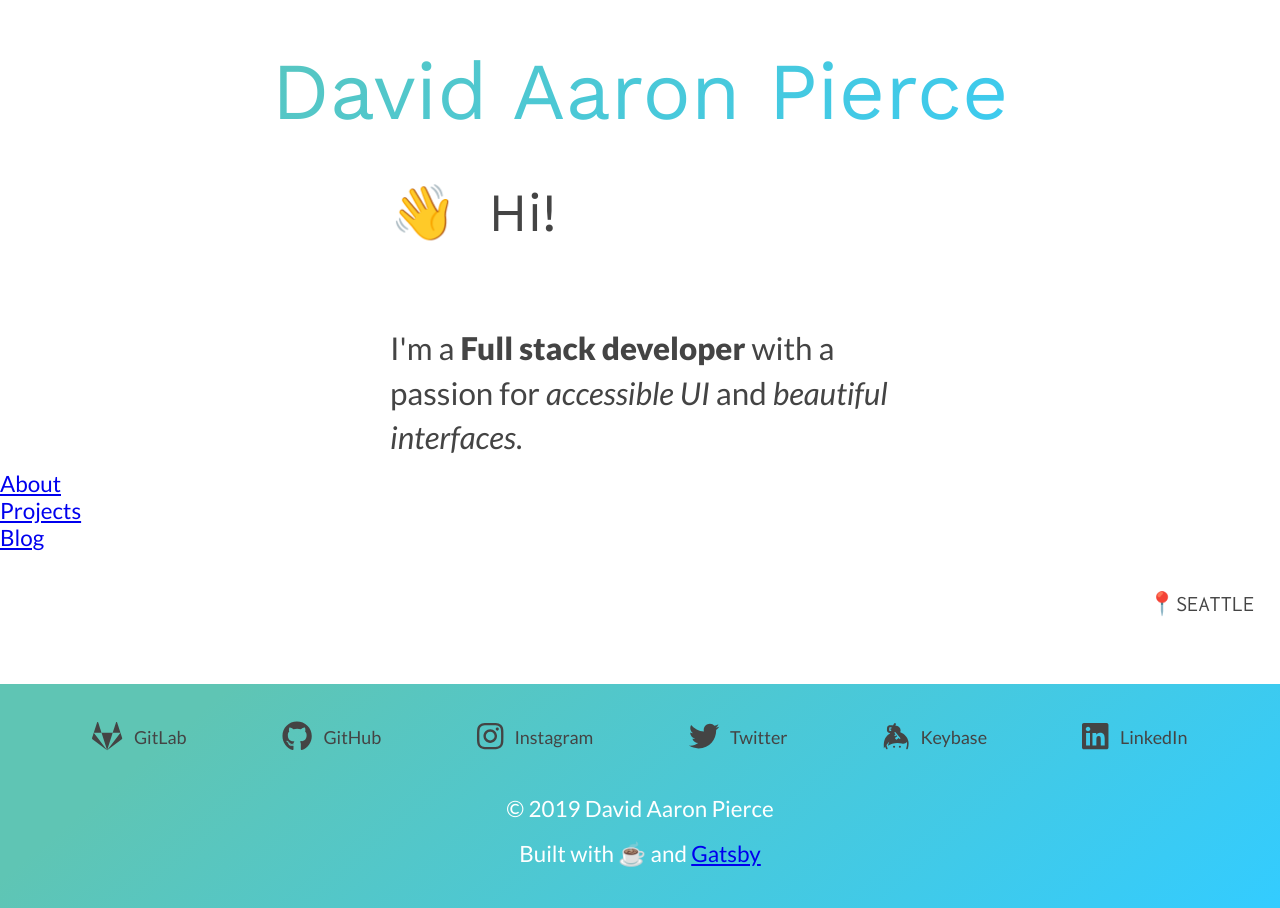
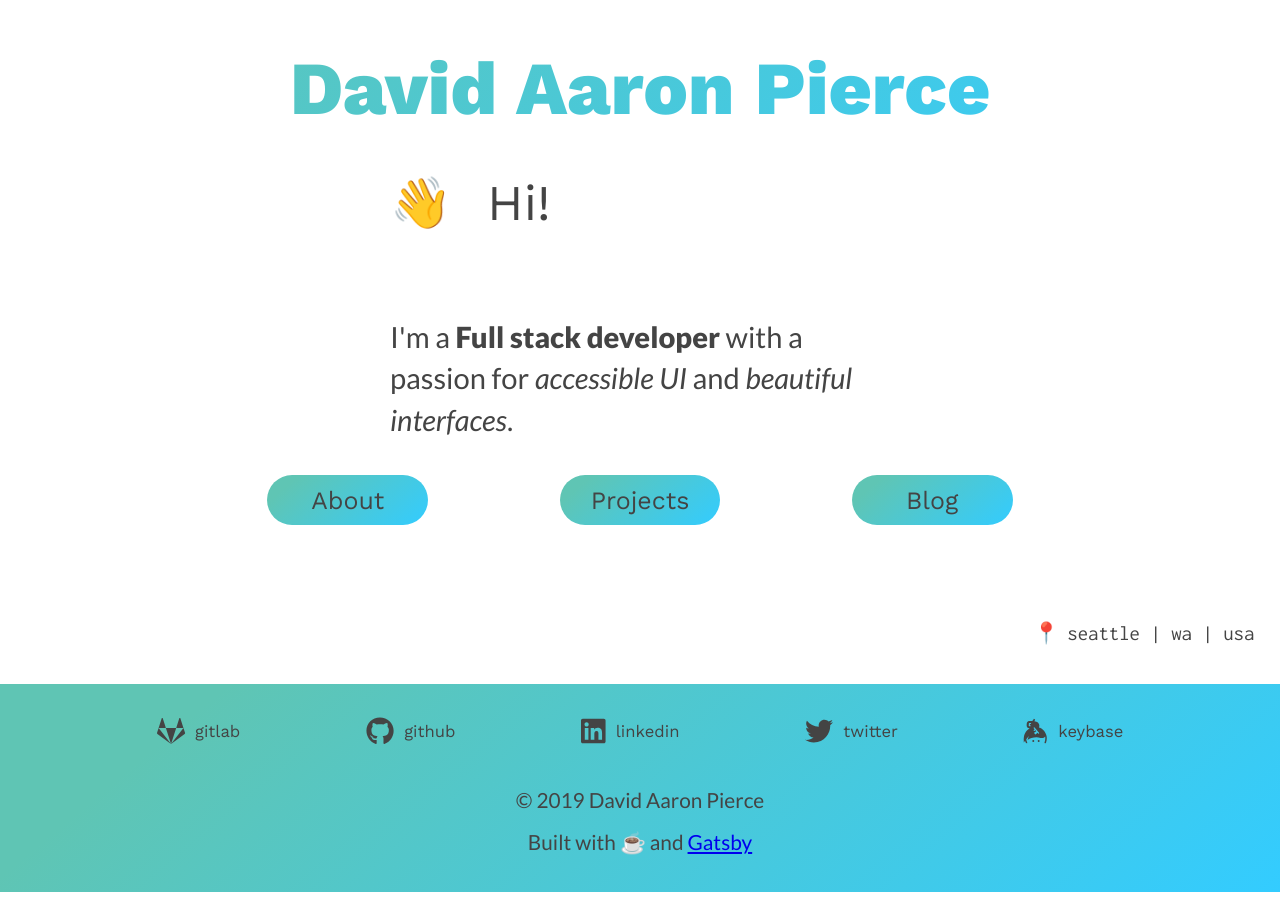
Before and after one commit to dapierce/davidpie-archive, a Gatsby site: page / in a window 1280 px wide. Shown: the part 116-1024 px from the top of the page. Built offline with nearby package versions, Linux system fonts and the light colour scheme; Gatsby itself is replaced by a stand-in of ours.

Commit message:
design refinements + npm update

```diff
--- a/gatsby-config.js
+++ b/gatsby-config.js
@@ -26,7 +26,7 @@ module.exports = {
         background_color: `#ffffff`,
         theme_color: `#ffffff`,
         display: `minimal-ui`,
-        icon: `src/images/gatsby-icon.png`, // This path is relative to the root of the site.
+        icon: `src/images/icon.png`, // This path is relative to the root of the site.
       },
     },
     {
--- a/src/components/intro.js
+++ b/src/components/intro.js
@@ -25,32 +25,25 @@ const Intro = () => (
         <em>accessible UI</em> and <em>beautiful interfaces</em>.
       </p>
     </div>
-    <p className={styles.location}>
-      <span role="img" aria-label="location pin">
-        📍
-      </span>
-      Seattle
-    </p>
-    {/* </div> */}
     <div className={styles.buttonList}>
       <ul>
         <li>
-          <Link className="button" to="/about">
-            About
-          </Link>
+          <Link to="/about">About</Link>
         </li>
         <li>
-          <Link className="button" to="/projects">
-            Projects
-          </Link>
+          <Link to="/projects">Projects</Link>
         </li>
         <li>
-          <Link className="button" to="/blog">
-            Blog
-          </Link>
+          <Link to="/blog">Blog</Link>
         </li>
       </ul>
     </div>
+    <p className={styles.location}>
+      <span className={styles.pin} role="img" aria-label="location pin">
+        📍
+      </span>
+      Seattle | WA | USA
+    </p>
   </div>
 )
 
--- a/src/components/links.js
+++ b/src/components/links.js
@@ -4,7 +4,6 @@ import { FontAwesomeIcon } from "@fortawesome/react-fontawesome"
 import {
   faGitlab,
   faGithub,
-  faInstagram,
   faTwitter,
   faKeybase,
   faLinkedin,
@@ -26,9 +25,9 @@ const Links = () => (
         </a>
       </li>
       <li>
-        <a href="https://www.instagram.com/da_pierce/" alt="Instagram">
-          <FontAwesomeIcon icon={faInstagram} />
-          <span className="link-label">Instagram</span>
+        <a href="https://www.linkedin.com/in/piercedavid/" alt="LinkedIn">
+          <FontAwesomeIcon icon={faLinkedin} />
+          <span className="link-label">LinkedIn</span>
         </a>
       </li>
       <li>
@@ -43,12 +42,6 @@ const Links = () => (
           <span className="link-label">Keybase</span>
         </a>
       </li>
-      <li>
-        <a href="https://www.linkedin.com/in/piercedavid/" alt="LinkedIn">
-          <FontAwesomeIcon icon={faLinkedin} />
-          <span className="link-label">LinkedIn</span>
-        </a>
-      </li>
     </ul>
   </div>
 )
--- a/src/components/profile.js
+++ b/src/components/profile.js
@@ -10,7 +10,7 @@ const Profile = () => (
       <h1 className={styles.hi}>I'm David Aaron Pierce</h1>
       <p>I build websites and love the JAMStack!</p>
       <p>
-        I love designing and coding interfaces that look good and I incorporate
+        I love designing and coding interfaces that look good and incorporate
         modern accessibility standards to ensure usability for as many people as
         possible.
       </p>
--- a/src/components/styles/intro.module.css
+++ b/src/components/styles/intro.module.css
@@ -6,6 +6,7 @@
 }
 
 .title {
+  font-weight: 900;
   text-align: center;
   background: var(--gradient);
   background-clip: text;
@@ -64,18 +65,81 @@
   border-radius: 50%;
   margin: 0 auto;
 }
+.buttonList {
+  position: relative;
+  background: none;
+  margin: 1rem auto 0;
+  max-width: var(--content-width);
+}
+.buttonList ul {
+  display: flex;
+  justify-content: space-evenly;
+  flex-wrap: wrap;
+  list-style: none;
+}
+.buttonList a {
+  display: inline-block;
+  background: var(--gradient);
+  border-radius: 3rem;
+  color: var(--text-color);
+  font-family: Work Sans, sans-serif;
+  font-size: 1.2rem;
+  font-weight: 400;
+  text-align: center;
+  text-decoration: none;
+  width: 100px;
+  padding: 0.5rem;
+  margin: 4px;
+  transform: scale(1);
+  transition: 300ms all cubic-bezier(0.4, 0, 0.2, 1);
+}
+.buttonList a:after {
+  content: "";
+  opacity: 0;
+  background-color: white;
+}
+.buttonList a:hover {
+  background: var(--gradient);
 
+  animation: button-scale 300ms cubic-bezier(0.4, 0, 0.2, 1) 1;
+  transform: scale(1.1);
+  color: white;
+}
+.buttonList a:active {
+  transform: scale(0.95);
+}
+.buttonList a:hover:after {
+  opacity: 0.5;
+}
 .location {
   font-family: "Inconsolata", monospace;
   position: absolute;
-  text-transform: uppercase;
+  text-transform: lowercase;
   right: 2vw;
-  bottom: 2vw;
+  bottom: 0;
   text-align: right;
   margin-top: 4vw;
 }
+.pin {
+  margin-right: 8px;
+}
+
+@keyframes button-scale {
+  0% {
+    transform: scale(1);
+  }
+  60% {
+    transform: scale(1.15);
+  }
+  100% {
+    transform: scale(1.1);
+  }
+}
 
 @media only screen and (min-width: 900px) {
+  .buttonList a {
+    width: 140px;
+  }
   .wave {
     display: inline-block;
     width: 80px;
--- a/src/components/styles/layout.css
+++ b/src/components/styles/layout.css
@@ -1,5 +1,5 @@
 /* TODO: find better fonts with bold built in and try Work Sans */
-@import url("https://fonts.googleapis.com/css?family=Inconsolata|Lato:400,400i,900,900i|Work+Sans:400,500,800&display=fallback");
+@import url("https://fonts.googleapis.com/css?family=Inconsolata|Lato:400,400i,900,900i|Work+Sans:300,400,500,600,800&display=fallback");
 
 :root {
   --text-color: #444444;
@@ -32,6 +32,7 @@ time, mark, audio, video {
 body {
   color: var(--text-color);
   font-family: "Lato", sans-serif;
+  font-weight: 400;
 }
 
 h1,
@@ -44,7 +45,6 @@ nav {
   font-family: "Work Sans", sans-serif;
   font-weight: 400;
 }
-
 h1 {
   font-size: 2.4em;
 }
@@ -56,6 +56,18 @@ h3 {
 }
 h4 {
   font-size: 1.2em;
+}
+strong {
+  font-weight: 900;
+}
+
+em {
+  font-style: italic;
+}
+
+p {
+  line-height: 2rem;
+  margin-bottom: 1.4rem;
 }
 .container {
   display: grid;
@@ -75,28 +87,29 @@ h4 {
   padding: 1rem;
   margin: 1rem auto;
 }
-
+header {
+  display: grid;
+  grid-template-columns: min-content 1fr;
+  column-gap: 1rem;
+  align-items: center;
+  position: sticky;
+  top: 0;
+  background: var(--gradient);
+  padding: 0.5rem 1rem;
+  z-index: 1000;
+}
 footer {
   bottom: 0;
   background: linear-gradient(140deg, #5fc5b4 15%, #33ccff);
-  color: white;
+  color: var(--text-color);
   text-align: center;
   padding: 1rem 2rem 0 2rem;
 }
-
-strong {
-  font-weight: 900;
+footer p {
+  max-width: var(--content-width);
+  margin-left: auto;
+  margin-right: auto;
 }
-
-em {
-  font-style: italic;
-}
-
-p {
-  line-height: 2rem;
-  margin-bottom: 1.4rem;
-}
-
 .emoji {
   display: inline-block;
   animation: grow-shrink 1s infinite ease-in-out;
@@ -159,7 +172,10 @@ p {
 
 .links ul {
   display: flex;
-  justify-content: space-around;
+  flex-wrap: wrap;
+  justify-content: space-between;
+  max-width: var(--content-width);
+  margin: 0 auto;
   list-style: none;
   font-size: 1.35rem;
   width: 100%;
@@ -174,9 +190,13 @@ p {
 .links a,
 .links a:visited {
   display: inline-block;
+  border-radius: 3rem;
   padding: 0.5rem 0.8rem;
   color: var(--text-color);
+  font-family: Work Sans, sans-serif;
+  font-weight: 400;
   text-decoration: none;
+  text-transform: lowercase;
   transition: 200ms all cubic-bezier(0.4, 0, 0.2, 1);
 }
 .links a:hover {
@@ -190,8 +210,8 @@ p {
   transition: 300ms all cubic-bezier(0.4, 0, 0.2, 1);
 }
 .links a:hover svg {
-  animation: perspective-scale 300ms cubic-bezier(0.4, 0, 0.2, 1) 1;
-  transform: scale(1.05);
+  animation: button-scale 300ms cubic-bezier(0.4, 0, 0.2, 1) 1;
+  transform: scale(1.1);
 }
 
 .links .link-label {
@@ -202,9 +222,21 @@ p {
   transition: 300ms all cubic-bezier(0.4, 0, 0.2, 1);
 }
 
+@keyframes button-scale {
+  0% {
+    transform: scale(1);
+  }
+  60% {
+    transform: scale(1.15);
+  }
+  100% {
+    transform: scale(1.1);
+  }
+}
+
 @media only screen and (min-width: 900px) {
   html {
-    font-size: 1.4em;
+    font-size: 1.3em;
   }
 }
 
--- a/src/pages/404.js
+++ b/src/pages/404.js
@@ -12,7 +12,8 @@ const NotFoundPage = () => (
     <div className="frame">
       <h1>Page not found</h1>
       <p>
-        No page is at this url, please head back <Link to="/">Home</Link>.
+        There is no page is at this url, please head back{" "}
+        <Link to="/">Home</Link>.
       </p>
     </div>
   </Layout>
--- a/src/pages/resume.js
+++ b/src/pages/resume.js
@@ -2,11 +2,14 @@ import React from "react"
 import { Link } from "gatsby"
 
 import Layout from "../components/layout"
+import Nav from "../components/nav"
 import SEO from "../components/seo"
 
 const SecondPage = () => (
   <Layout>
     <SEO title="David Aaron Pierce / resume" />
+    <Nav />
+
     <h1>David Aaron Pierce</h1>
     <h2>Education</h2>
     <h3>Seattle University</h3>
```
Also changed, not shown: package.json (+10 -10 lines), src/components/header.js (+10 -25 lines), src/components/nav.js (+7 -6 lines), src/components/styles/nav.module.css (+11 -15 lines), src/images/gatsby-astronaut.png (deleted), src/images/gatsby-icon.png (deleted), src/images/icon.png (added), static/favicon.ico (added), 1 other file.
